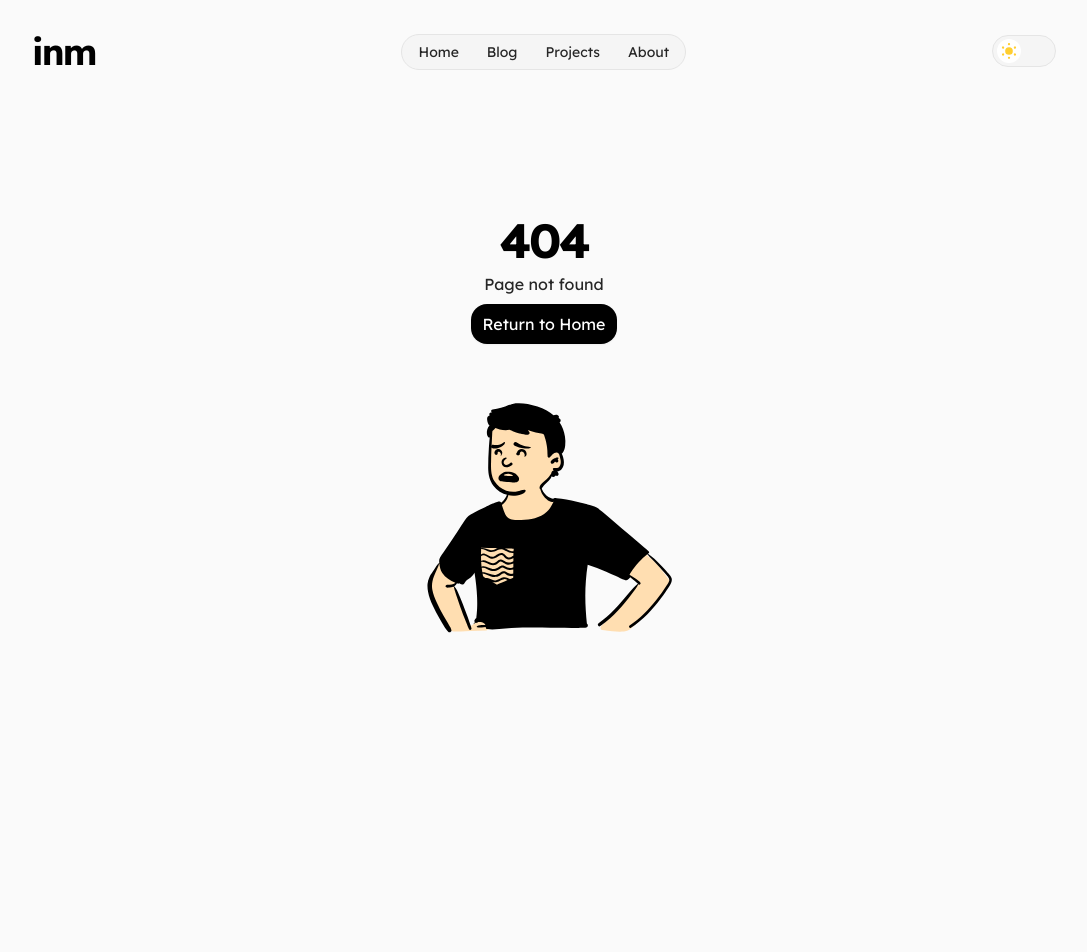
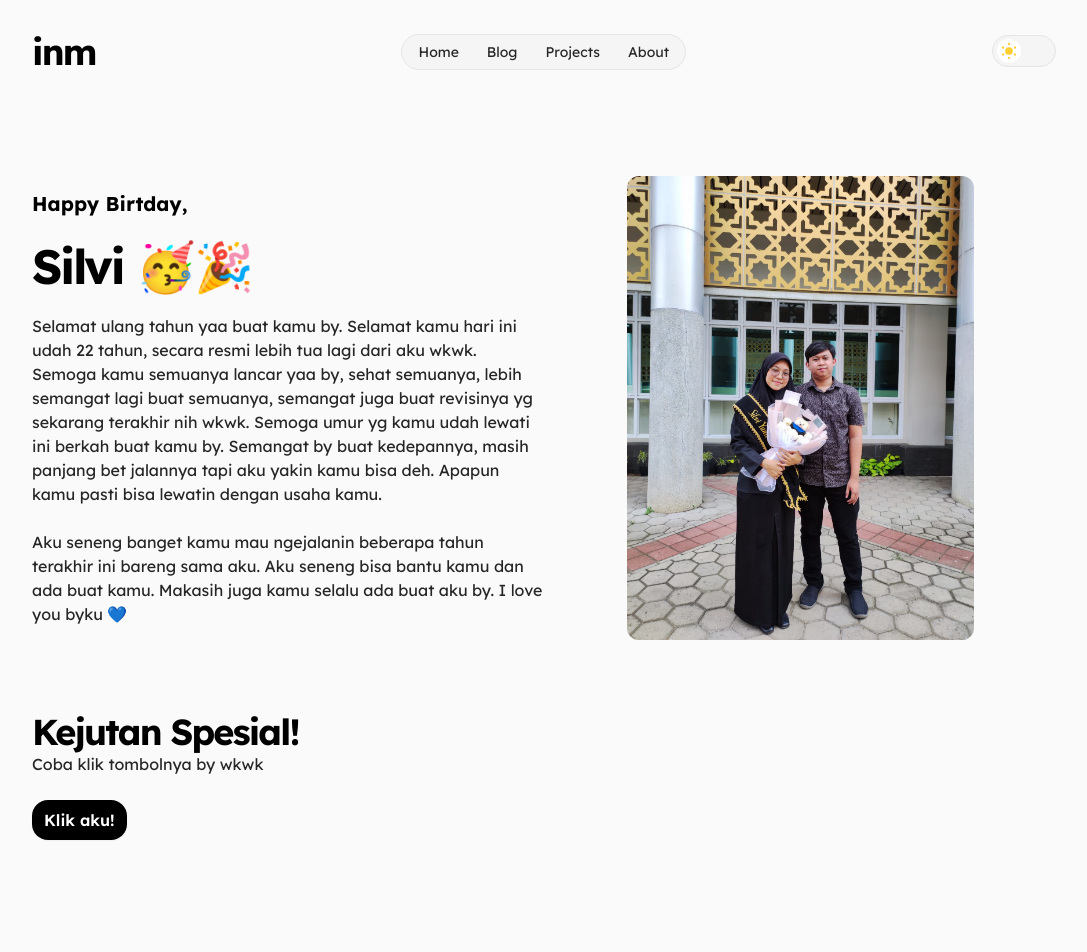
Before and after one commit to irfan44/irfannm, a Next.js app: page /specials in a window 1280 px wide. Before the commit this address had no page. Shown: the top 952 px of the page, without its empty margins (96-1183 px from the left). Built offline with nearby package versions, Linux system fonts and the light colour scheme.

Commit message:
feat: add specials page

```diff
--- /dev/null
+++ b/pages/specials.tsx
@@ -0,0 +1,67 @@
+import Image from 'next/image';
+import Link from 'next/link';
+import Meta from 'components/common/Meta';
+import Container from 'components/layouts/Container';
+
+const Specials = () => {
+  const pageMeta = {
+    title: 'Selamat Ulang Tahun!',
+    description: 'Selamat ulang tahun untuk kamu by',
+    ogImage: '/assets/images/irfan.jpeg',
+  };
+
+  return (
+    <Container>
+      <Meta data={pageMeta} />
+      <div className="flex flex-col md:flex-row items-center py-6 mb-12">
+        <div className="md:w-1/2 space-y-6">
+          <p className="font-bold text-xl text-black dark:text-white">
+            Happy Birtday,
+          </p>
+          <h1>Silvi 🥳🎉</h1>
+          <p>
+            Selamat ulang tahun yaa buat kamu by. Selamat kamu hari ini udah 22
+            tahun, secara resmi lebih tua lagi dari aku wkwk. Semoga kamu
+            semuanya lancar yaa by, sehat semuanya, lebih semangat lagi buat
+            semuanya, semangat juga buat revisinya yg sekarang terakhir nih
+            wkwk. Semoga umur yg kamu udah lewati ini berkah buat kamu by.
+            Semangat by buat kedepannya, masih panjang bet jalannya tapi aku
+            yakin kamu bisa deh. Apapun kamu pasti bisa lewatin dengan usaha
+            kamu.
+          </p>
+          <p>
+            Aku seneng banget kamu mau ngejalanin beberapa tahun terakhir ini
+            bareng sama aku. Aku seneng bisa bantu kamu dan ada buat kamu.
+            Makasih juga kamu selalu ada buat aku by. I love you byku 💙
+          </p>
+        </div>
+        <div className="md:w-1/2 justify-center flex">
+          <Image
+            className="rounded-xl"
+            src="/assets/images/foto-sama-silvi.jpeg"
+            alt="Hero"
+            width="347"
+            height="464"
+          />
+        </div>
+      </div>
+      <div>
+        <h2>Kejutan Spesial!</h2>
+        <p className="mb-6">Coba klik tombolnya by wkwk</p>
+        <div className="w-fit bg-black py-2 px-3 rounded-2xl text-white dark:bg-neutral-800 dark:text-white hover:bg-neutral-900 dark:hover:bg-neutral-700 shadow-sm">
+          <Link href="https://bit.ly/3oprlgx">
+            <a
+              target="_blank"
+              rel="noopener noreferrer"
+              className="flex items-center font-semibold"
+            >
+              Klik aku!
+            </a>
+          </Link>
+        </div>
+      </div>
+    </Container>
+  );
+};
+
+export default Specials;
```
Also changed, not shown: public/assets/images/foto-sama-silvi.jpeg (added).
